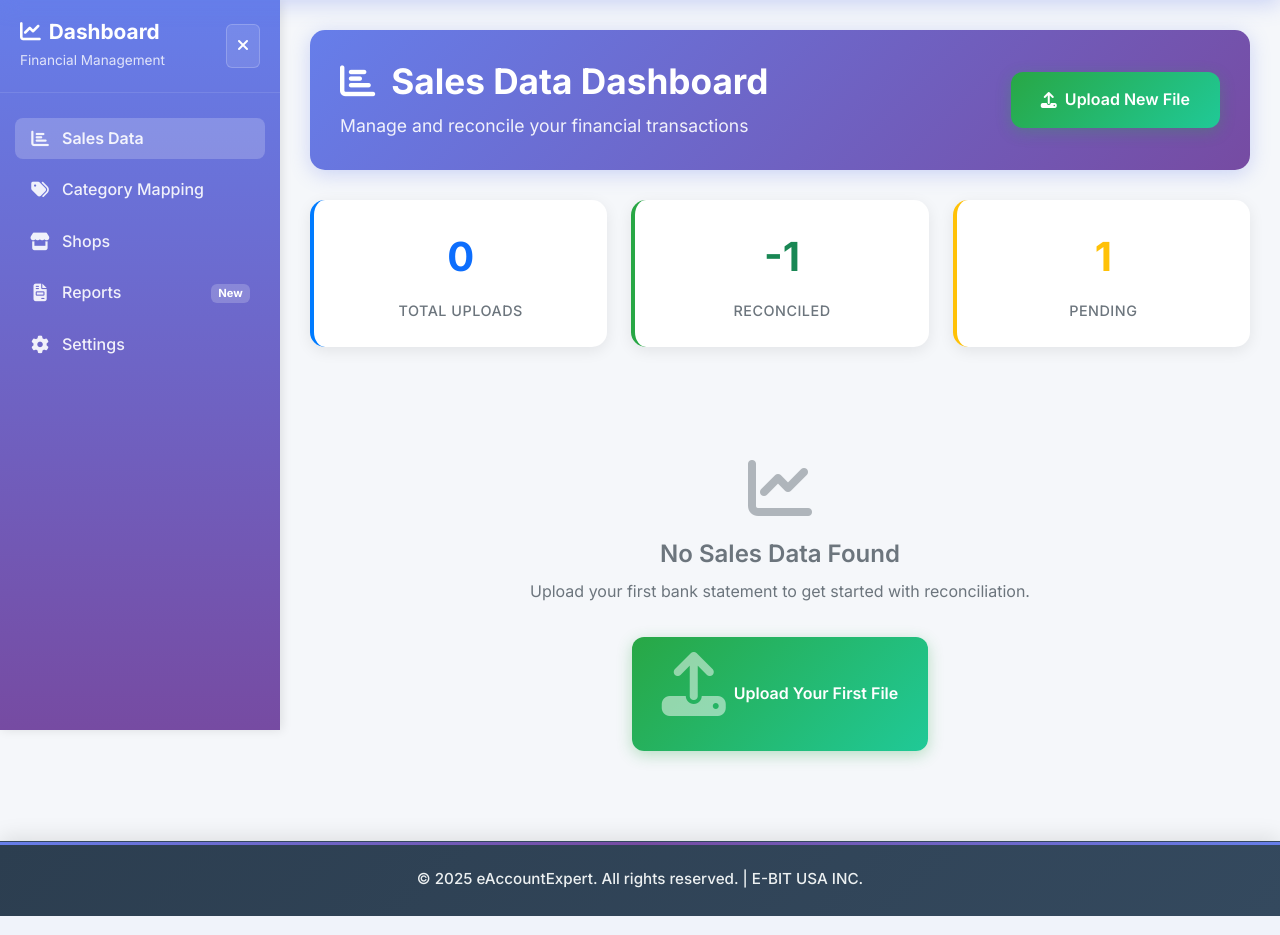
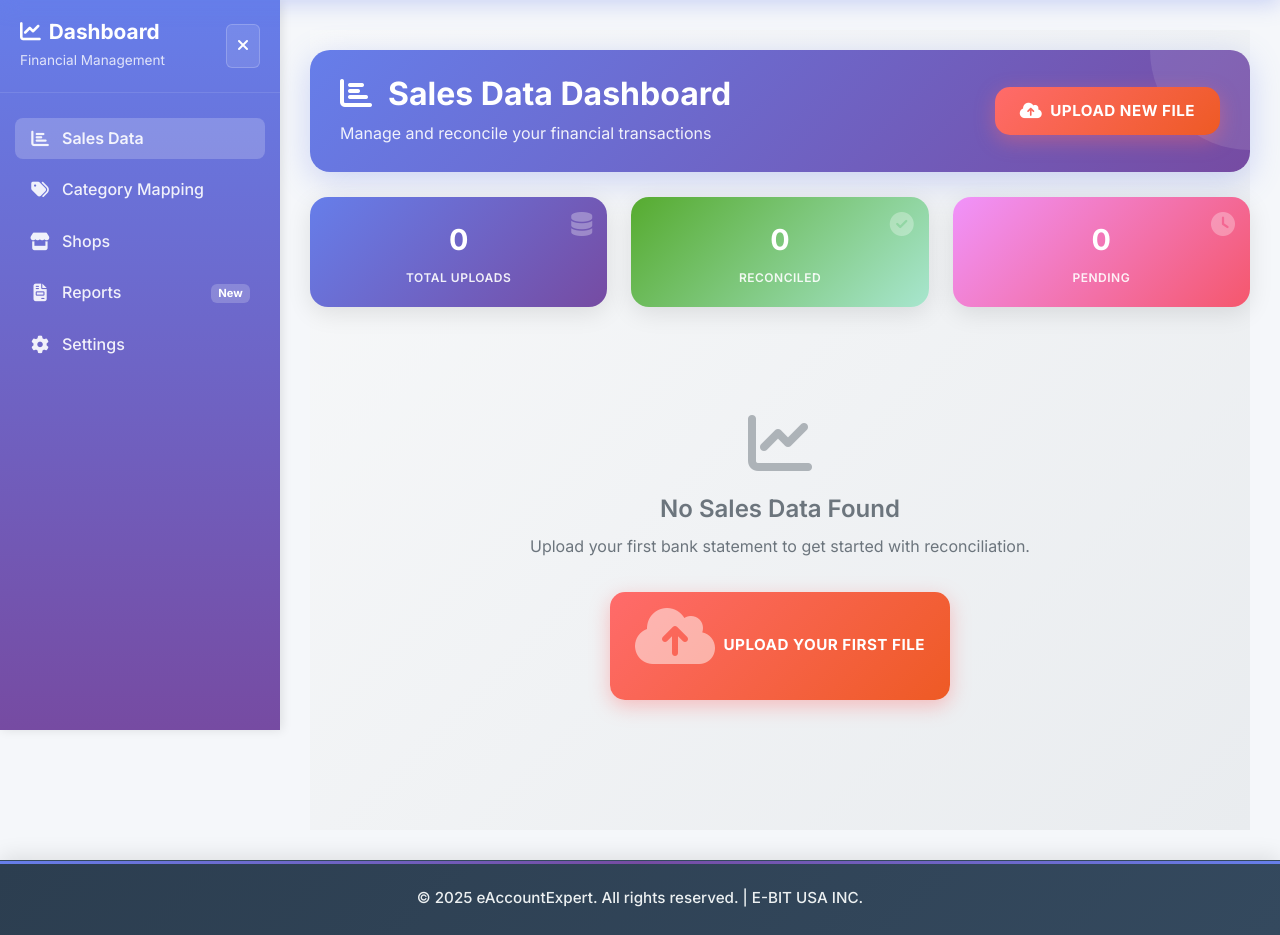
Before and after one commit to MarufSwe/eAccountExpert, a Django app: page /dashboard/sales in a window 1280 px wide. Shown: the part 70-1005 px from the top of the page. Run offline with Django 5.2, Linux system fonts and the light colour scheme; the visitor is signed in with stand-in values (Sample User, id 1); data that the repository does not hold is empty.

Commit message:
re-design sales-dashboard

```diff
--- a/sales/templates/base.html
+++ b/sales/templates/base.html
@@ -571,9 +571,9 @@
         /* Notifications */
         .notification {
             position: fixed;
-            top: 20px;
+            top: 80px;
             right: 20px;
-            z-index: 9999;
+            z-index: 10000;
             min-width: 300px;
             border-radius: 10px;
             box-shadow: 0 4px 20px rgba(0, 0, 0, 0.15);
@@ -756,10 +756,10 @@
             });
         });
 
-        // Notification system
+        // Enhanced Notification system
         function showNotification(message, type = 'info') {
             const notification = $(`
-                <div class="notification alert alert-${type} alert-dismissible fade show" role="alert">
+                <div class="notification alert alert-${type === 'success' ? 'success' : type === 'error' ? 'danger' : 'info'} alert-dismissible fade show" role="alert" style="position: fixed; top: 80px; right: 20px; z-index: 10000; min-width: 300px; border-radius: 10px; box-shadow: 0 4px 20px rgba(0, 0, 0, 0.15);">
                     <i class="fas fa-${type === 'success' ? 'check-circle' : type === 'error' ? 'exclamation-circle' : 'info-circle'} me-2"></i>
                     ${message}
                     <button type="button" class="btn-close" data-bs-dismiss="alert"></button>
--- a/sales/templates/reconciliation/reconciliation_list.html
+++ b/sales/templates/reconciliation/reconciliation_list.html
@@ -523,7 +523,7 @@ function showNotification(message, type) {
     // Create notification element
     const notification = document.createElement('div');
     notification.className = `alert alert-${type === 'success' ? 'success' : type === 'error' ? 'danger' : 'info'} alert-dismissible fade show position-fixed`;
-    notification.style.cssText = 'top: 20px; right: 20px; z-index: 9999; min-width: 300px;';
+    notification.style.cssText = 'top: 80px; right: 20px; z-index: 10000; min-width: 300px; border-radius: 10px; box-shadow: 0 4px 20px rgba(0, 0, 0, 0.15);';
     notification.innerHTML = `
         ${message}
         <button type="button" class="btn-close" data-bs-dismiss="alert"></button>
--- a/sales/templates/sales/sales_data_list.html
+++ b/sales/templates/sales/sales_data_list.html
@@ -6,130 +6,194 @@
 {% block content %}
 
 <style>
+    /* Dashboard Background */
+    .dashboard-container {
+        background: linear-gradient(135deg, #f8f9fa 0%, #e9ecef 100%);
+        min-height: 100vh;
+        padding: 20px 0;
+    }
+
+    /* Page Header */
     .page-header {
         background: linear-gradient(135deg, #667eea 0%, #764ba2 100%);
         color: white;
-        padding: 30px;
-        border-radius: 15px;
-        margin-bottom: 30px;
-        box-shadow: 0 4px 20px rgba(102, 126, 234, 0.3);
+        padding: 25px 30px;
+        border-radius: 20px;
+        margin-bottom: 25px;
+        box-shadow: 0 8px 32px rgba(102, 126, 234, 0.3);
+        position: relative;
+        overflow: hidden;
+    }
+
+    .page-header::before {
+        content: '';
+        position: absolute;
+        top: 0;
+        right: 0;
+        width: 200px;
+        height: 200px;
+        background: rgba(255, 255, 255, 0.1);
+        border-radius: 50%;
+        transform: translate(50%, -50%);
     }
 
     .page-title {
-        font-size: 2.2rem;
-        font-weight: 700;
-        margin-bottom: 10px;
+        font-size: 2rem;
+        font-weight: 800;
+        margin-bottom: 8px;
+        position: relative;
+        z-index: 2;
     }
 
     .page-subtitle {
-        font-size: 1.1rem;
+        font-size: 1rem;
         opacity: 0.9;
         margin: 0;
+        position: relative;
+        z-index: 2;
     }
 
+    /* Enhanced Upload Button */
     .upload-btn {
-        background: linear-gradient(135deg, #28a745 0%, #20c997 100%);
+        background: linear-gradient(135deg, #ff6b6b 0%, #ee5a24 100%);
         border: none;
-        border-radius: 12px;
-        padding: 15px 30px;
-        font-weight: 600;
+        border-radius: 15px;
+        padding: 12px 25px;
+        font-weight: 700;
         color: white;
         text-decoration: none;
         display: inline-flex;
         align-items: center;
         transition: all 0.3s ease;
-        box-shadow: 0 4px 15px rgba(40, 167, 69, 0.3);
+        box-shadow: 0 6px 20px rgba(255, 107, 107, 0.4);
+        font-size: 0.95rem;
+        text-transform: uppercase;
+        letter-spacing: 0.5px;
+        position: relative;
+        z-index: 2;
     }
 
     .upload-btn:hover {
-        transform: translateY(-2px);
-        box-shadow: 0 6px 20px rgba(40, 167, 69, 0.4);
+        transform: translateY(-3px);
+        box-shadow: 0 10px 30px rgba(255, 107, 107, 0.5);
         color: white;
         text-decoration: none;
     }
 
+    .upload-btn i {
+        font-size: 1.1rem;
+    }
+
+    /* Modern Sales Cards */
     .sales-card {
         background: white;
-        border-radius: 15px;
-        box-shadow: 0 4px 15px rgba(0, 0, 0, 0.08);
-        margin-bottom: 25px;
+        border-radius: 20px;
+        box-shadow: 0 8px 30px rgba(0, 0, 0, 0.1);
+        margin-bottom: 20px;
         overflow: hidden;
         transition: all 0.3s ease;
-        border: 1px solid #f1f3f4;
+        border: 1px solid rgba(102, 126, 234, 0.1);
+        position: relative;
+    }
+
+    .sales-card::before {
+        content: '';
+        position: absolute;
+        top: 0;
+        left: 0;
+        right: 0;
+        height: 4px;
+        background: linear-gradient(135deg, #667eea 0%, #764ba2 100%);
     }
 
     .sales-card:hover {
-        transform: translateY(-3px);
-        box-shadow: 0 8px 25px rgba(0, 0, 0, 0.12);
+        transform: translateY(-5px);
+        box-shadow: 0 15px 40px rgba(0, 0, 0, 0.15);
     }
 
     .card-header {
-        background: linear-gradient(135deg, #f8f9fa 0%, #e9ecef 100%);
-        border-bottom: 1px solid #dee2e6;
+        background: linear-gradient(135deg, #f8f9fa 0%, #ffffff 100%);
+        border-bottom: 1px solid #e9ecef;
         padding: 20px 25px;
         display: flex;
-        justify-content: between;
+        justify-content: space-between;
         align-items: center;
     }
 
     .shop-info h5 {
-        font-weight: 700;
+        font-weight: 800;
         color: #2c3e50;
         margin: 0;
-        font-size: 1.3rem;
+        font-size: 1.2rem;
+        display: flex;
+        align-items: center;
+    }
+
+    .shop-info h5 i {
+        color: #667eea;
+        margin-right: 8px;
     }
 
     .upload-date {
         color: #6c757d;
-        font-size: 0.9rem;
+        font-size: 0.85rem;
         margin: 5px 0 0 0;
+        font-weight: 500;
     }
 
     .action-buttons {
         display: flex;
-        gap: 12px;
+        gap: 10px;
         align-items: center;
+        flex-wrap: wrap;
     }
 
+    /* Enhanced Action Buttons */
     .btn-reconcile {
-        background: linear-gradient(135deg, #ffc107 0%, #fd7e14 100%);
+        background: linear-gradient(135deg, #f093fb 0%, #f5576c 100%);
         border: none;
-        border-radius: 8px;
-        padding: 10px 20px;
-        font-weight: 600;
+        border-radius: 12px;
+        padding: 8px 16px;
+        font-weight: 700;
         color: white;
         transition: all 0.3s ease;
-        box-shadow: 0 3px 10px rgba(255, 193, 7, 0.3);
+        box-shadow: 0 4px 15px rgba(240, 147, 251, 0.4);
+        font-size: 0.85rem;
+        text-transform: uppercase;
+        letter-spacing: 0.3px;
     }
 
     .btn-reconcile:hover {
-        transform: translateY(-1px);
-        box-shadow: 0 5px 15px rgba(255, 193, 7, 0.4);
+        transform: translateY(-2px);
+        box-shadow: 0 6px 20px rgba(240, 147, 251, 0.5);
         color: white;
     }
 
     .btn-reconcile:disabled {
-        background: #6c757d;
-        box-shadow: none;
+        background: linear-gradient(135deg, #6c757d 0%, #495057 100%);
+        box-shadow: 0 2px 8px rgba(108, 117, 125, 0.3);
         transform: none;
         cursor: not-allowed;
     }
 
     .btn-view {
-        background: linear-gradient(135deg, #007bff 0%, #0056b3 100%);
+        background: linear-gradient(135deg, #4facfe 0%, #00f2fe 100%);
         border: none;
-        border-radius: 8px;
-        padding: 10px 20px;
-        font-weight: 600;
+        border-radius: 12px;
+        padding: 8px 16px;
+        font-weight: 700;
         color: white;
         text-decoration: none;
         transition: all 0.3s ease;
-        box-shadow: 0 3px 10px rgba(0, 123, 255, 0.3);
+        box-shadow: 0 4px 15px rgba(79, 172, 254, 0.4);
+        font-size: 0.85rem;
+        text-transform: uppercase;
+        letter-spacing: 0.3px;
     }
 
     .btn-view:hover {
-        transform: translateY(-1px);
-        box-shadow: 0 5px 15px rgba(0, 123, 255, 0.4);
+        transform: translateY(-2px);
+        box-shadow: 0 6px 20px rgba(79, 172, 254, 0.5);
         color: white;
         text-decoration: none;
     }
@@ -185,23 +249,25 @@
     }
 
     .status-badge {
-        display: inline-block;
-        padding: 6px 12px;
-        border-radius: 20px;
-        font-size: 0.8rem;
-        font-weight: 600;
+        display: inline-flex;
+        align-items: center;
+        padding: 6px 14px;
+        border-radius: 25px;
+        font-size: 0.75rem;
+        font-weight: 700;
         text-transform: uppercase;
         letter-spacing: 0.5px;
+        box-shadow: 0 2px 8px rgba(0, 0, 0, 0.1);
     }
 
     .status-reconciled {
-        background: #d4edda;
-        color: #155724;
+        background: linear-gradient(135deg, #56ab2f 0%, #a8e6cf 100%);
+        color: white;
     }
 
     .status-pending {
-        background: #fff3cd;
-        color: #856404;
+        background: linear-gradient(135deg, #f093fb 0%, #f5576c 100%);
+        color: white;
     }
 
     .loading-spinner {
@@ -219,40 +285,75 @@
         100% { transform: rotate(360deg); }
     }
 
+    /* Compact Colorful Stats Cards */
     .stats-card {
-        background: white;
-        border-radius: 15px;
-        padding: 25px;
+        border-radius: 18px;
+        padding: 20px;
         text-align: center;
-        box-shadow: 0 4px 15px rgba(0, 0, 0, 0.08);
-        margin-bottom: 25px;
-        border-left: 4px solid;
+        box-shadow: 0 6px 25px rgba(0, 0, 0, 0.1);
+        margin-bottom: 20px;
+        transition: all 0.3s ease;
+        position: relative;
+        overflow: hidden;
+    }
+
+    .stats-card::before {
+        content: '';
+        position: absolute;
+        top: 0;
+        left: 0;
+        right: 0;
+        bottom: 0;
+        opacity: 0.1;
+        background-size: 50px 50px;
+        background-repeat: no-repeat;
+        background-position: top right;
+    }
+
+    .stats-card:hover {
+        transform: translateY(-3px);
+        box-shadow: 0 10px 35px rgba(0, 0, 0, 0.15);
     }
 
     .stats-card.primary {
-        border-left-color: #007bff;
+        background: linear-gradient(135deg, #667eea 0%, #764ba2 100%);
+        color: white;
     }
 
     .stats-card.success {
-        border-left-color: #28a745;
+        background: linear-gradient(135deg, #56ab2f 0%, #a8e6cf 100%);
+        color: white;
     }
 
     .stats-card.warning {
-        border-left-color: #ffc107;
+        background: linear-gradient(135deg, #f093fb 0%, #f5576c 100%);
+        color: white;
     }
 
     .stats-number {
-        font-size: 2.5rem;
-        font-weight: 700;
-        margin-bottom: 10px;
+        font-size: 1.8rem;
+        font-weight: 800;
+        margin-bottom: 5px;
+        position: relative;
+        z-index: 2;
     }
 
     .stats-label {
-        color: #6c757d;
-        font-weight: 500;
+        font-weight: 600;
         text-transform: uppercase;
         letter-spacing: 0.5px;
-        font-size: 0.9rem;
+        font-size: 0.75rem;
+        opacity: 0.9;
+        position: relative;
+        z-index: 2;
+    }
+
+    .stats-icon {
+        position: absolute;
+        top: 15px;
+        right: 15px;
+        font-size: 1.5rem;
+        opacity: 0.3;
     }
 
     @media (max-width: 768px) {
@@ -278,6 +379,7 @@
     }
 </style>
 
+<div class="dashboard-container">
     <!-- Page Header -->
     <div class="page-header">
         <div class="row align-items-center">
@@ -289,31 +391,32 @@
             </div>
             <div class="col-md-4 text-md-end">
                 <a href="{% url 'upload_sales_data' %}" class="upload-btn">
-                <i class="fas fa-upload me-2"></i>Upload New File
+                    <i class="fas fa-cloud-upload-alt me-2"></i>Upload New File
                 </a>
             </div>
         </div>
     </div>
 
-<!-- Statistics Cards -->
+    <!-- Compact Statistics Cards -->
     <div class="row mb-4">
         <div class="col-md-4">
             <div class="stats-card primary">
-            <div class="stats-number text-primary">{{ sales_data|length }}</div>
+                <i class="fas fa-database stats-icon"></i>
+                <div class="stats-number">{{ total_uploads }}</div>
                 <div class="stats-label">Total Uploads</div>
             </div>
         </div>
         <div class="col-md-4">
             <div class="stats-card success">
-            <div class="stats-number text-success">
-                {{ sales_data|length|add:"-1"|default:"0" }}
-            </div>
+                <i class="fas fa-check-circle stats-icon"></i>
+                <div class="stats-number">{{ reconciled_count }}</div>
                 <div class="stats-label">Reconciled</div>
             </div>
         </div>
         <div class="col-md-4">
             <div class="stats-card warning">
-            <div class="stats-number text-warning">1</div>
+                <i class="fas fa-clock stats-icon"></i>
+                <div class="stats-number">{{ pending_count }}</div>
                 <div class="stats-label">Pending</div>
             </div>
         </div>
@@ -388,10 +491,11 @@
             <h4>No Sales Data Found</h4>
             <p>Upload your first bank statement to get started with reconciliation.</p>
             <a href="{% url 'upload_sales_data' %}" class="upload-btn mt-3">
-            <i class="fas fa-upload me-2"></i>Upload Your First File
+                <i class="fas fa-cloud-upload-alt me-2"></i>Upload Your First File
             </a>
         </div>
     {% endif %}
+</div> <!-- Close dashboard-container -->
 
 <script>
 document.addEventListener('DOMContentLoaded', function() {
@@ -410,7 +514,7 @@ function reconcileSales(salesId) {
     button.innerHTML = '<span class="loading-spinner me-2"></span>Processing...';
 
     // Send reconciliation request
-    fetch(`/reconcile/${salesId}/`, {
+    fetch(`/dashboard/reconcile/${salesId}/`, {
         method: 'POST',
         headers: {
             'Content-Type': 'application/json',
--- a/sales/views/sales_views.py
+++ b/sales/views/sales_views.py
@@ -18,6 +18,39 @@ class SalesDataListView(LoginRequiredMixin, ListView):
         queryset = SalesData.objects.all().order_by('shop', 'date_uploaded')
 
         return queryset
+
+    def get_context_data(self, **kwargs):
+        context = super().get_context_data(**kwargs)
+
+        # Calculate reconciliation statistics
+        total_uploads = self.get_queryset().count()
+        reconciled_count = 0
+        pending_count = 0
+
+        for sales_data in self.get_queryset():
+            # Check if this sales data is fully reconciled
+            reconciliations = sales_data.reconciliation_set.all()
+            if reconciliations.exists():
+                # Check if all reconciliations have both slicer_new and category_new
+                fully_reconciled = all(
+                    r.slicer_new and r.slicer_new.strip() and
+                    r.category_new and r.category_new.strip()
+                    for r in reconciliations
+                )
+                if fully_reconciled:
+                    reconciled_count += 1
+                else:
+                    pending_count += 1
+            else:
+                pending_count += 1
+
+        context.update({
+            'total_uploads': total_uploads,
+            'reconciled_count': reconciled_count,
+            'pending_count': pending_count,
+        })
+
+        return context
 
 
 
```
Also changed, not shown: landing/templates/landing/index.html (+90 -49 lines), sales/templates/reconciliation/category_mapping/category_mapping_list.html (+49 -35 lines), sales/templates/reconciliation/pl_report.html (+34 -32 lines). Lines whose indentation alone changed are shown as unchanged.
